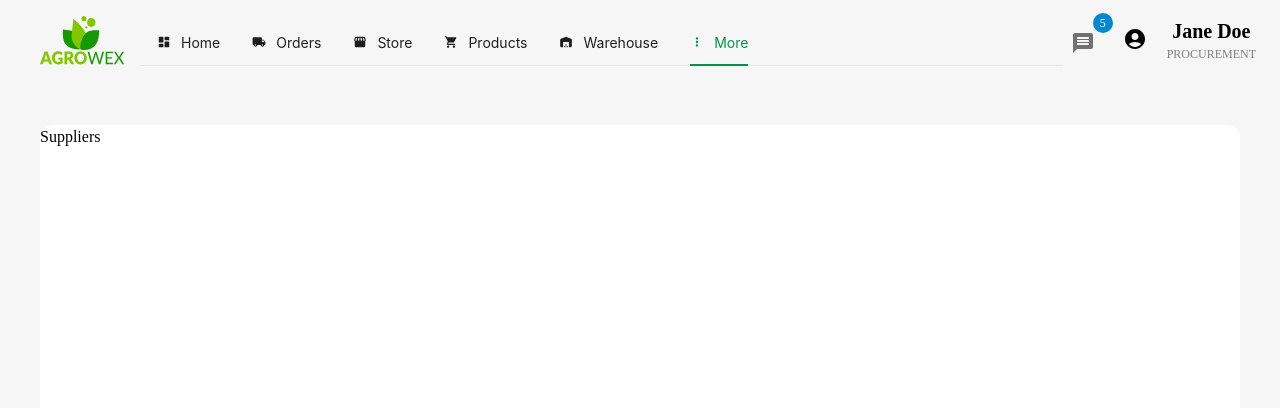
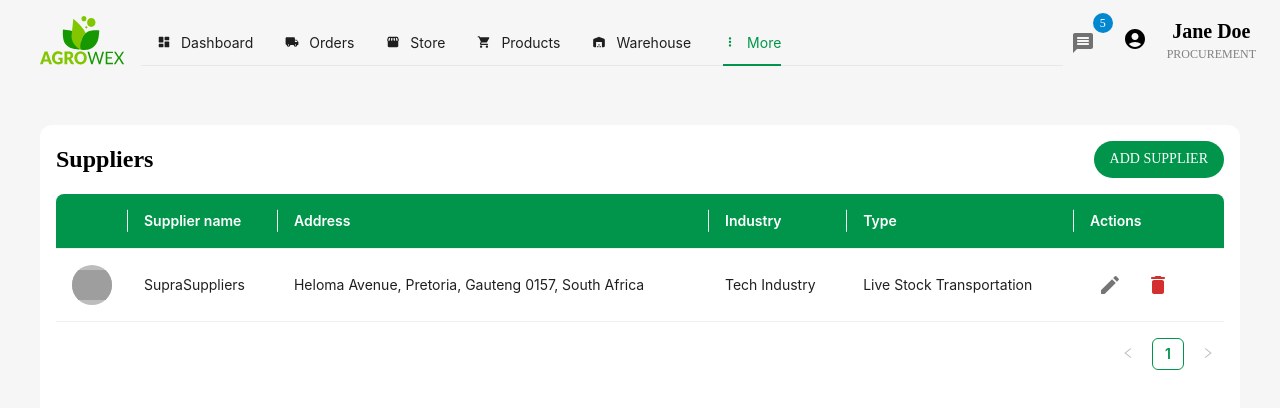
Before and after one commit to MatsumaKeketso/agrowex-cms, a React (Create React App) app: page /suppliers in a window 1280 px wide. Shown: the top 408 px of the page. Built offline with nearby package versions, Linux system fonts and the light colour scheme; grey boxes are pictures that could not be loaded; what @cubejs-client/core would draw is missing.

Commit message:
additional page updates

```diff
--- a/src/components/Layout.jsx
+++ b/src/components/Layout.jsx
@@ -141,7 +141,7 @@ const MenuAppBar = ({ links = [], active, onNavigate }) => {
       <Toolbar variant="dense" sx={{ alignItems: "center" }}>
         <Box
           sx={{
-            display: { xs: "block", sm: "block", md: "none", lg: "none" },
+            display: { xs: "block", sm: "block", md: "block", lg: "none" },
           }}
         >
           <IconButton
@@ -164,7 +164,7 @@ const MenuAppBar = ({ links = [], active, onNavigate }) => {
             direction={"row"}
             flex={1}
             sx={{
-              display: { xs: "none", sm: "none", md: "block", lg: "block" },
+              display: { xs: "none", sm: "none", md: "none", lg: "block" },
             }}
           >
             <ANTMenu
--- a/src/pages/Drivers.jsx
+++ b/src/pages/Drivers.jsx
@@ -18,7 +18,17 @@ import {
 const Drivers = () => {
   return (
     <Layout>
-
+       <Stack position={"relative"} flex={1} p={2} spacing={2}>
+        <Stack
+          position={"sticky"}
+          direction={"row"}
+          spacing={2}
+          alignItems={"center"}
+        >
+          <Typography variant="h5">Drivers</Typography>
+          <Box flex={1}></Box>
+        </Stack>
+      </Stack>
     </Layout>
   );
 }
--- a/src/pages/FAQs.jsx
+++ b/src/pages/FAQs.jsx
@@ -18,7 +18,17 @@ import {
 const FAQs = () => {
   return (
     <Layout>
-
+       <Stack position={"relative"} flex={1} p={2} spacing={2}>
+        <Stack
+          position={"sticky"}
+          direction={"row"}
+          spacing={2}
+          alignItems={"center"}
+        >
+          <Typography variant="h5">FAQs</Typography>
+          <Box flex={1}></Box>
+        </Stack>
+      </Stack>
     </Layout>
   );
 }
--- a/src/pages/Farms.jsx
+++ b/src/pages/Farms.jsx
@@ -18,7 +18,17 @@ import {
 const Farms = () => {
   return (
     <Layout>
-
+       <Stack position={"relative"} flex={1} p={2} spacing={2}>
+        <Stack
+          position={"sticky"}
+          direction={"row"}
+          spacing={2}
+          alignItems={"center"}
+        >
+          <Typography variant="h5">Farms</Typography>
+          <Box flex={1}></Box>
+        </Stack>
+      </Stack>
     </Layout>
   );
 }
--- a/src/pages/Market.jsx
+++ b/src/pages/Market.jsx
@@ -1,4 +1,3 @@
-
 import React from "react";
 import Layout from "../components/Layout";
 import {
@@ -18,9 +17,19 @@ import {
 const Market = () => {
   return (
     <Layout>
-
+      <Stack position={"relative"} flex={1} p={2} spacing={2}>
+        <Stack
+          position={"sticky"}
+          direction={"row"}
+          spacing={2}
+          alignItems={"center"}
+        >
+          <Typography variant="h5">Market</Typography>
+          <Box flex={1}></Box>
+        </Stack>
+      </Stack>
     </Layout>
   );
-}
+};
 
 export default Market;
--- a/src/pages/Messages.jsx
+++ b/src/pages/Messages.jsx
@@ -124,7 +124,7 @@ const Messages = () => {
               color="inherit"
               elevation={0}
               position="sticky"
-              sx={{ borderBottom: 1, borderColor: "divider" }}
+              sx={{ borderBottom: 1, borderColor: "divider", zIndex: 5 }}
             >
               <Stack direction={"row"} gap={2}>
                 <Tabs
@@ -150,16 +150,24 @@ const Messages = () => {
                 direction={"row"}
               >
                 <Stack width={400} height={"100%"} sx={{ overflowY: "auto" }}>
+                  <Input.Search placeholder="Search..." />
                   <List sx={{ height: "100%", overflowY: "auto" }}>
                     {inboxMessages.map((message, i) => {
                       return (
-                        <ListItem draggable key={i} divider dense>
-                          <ListItemAvatar>
-                            <Avatar>
-                              <MessageRounded />
-                            </Avatar>
-                          </ListItemAvatar>
+                        <ListItem
+                          draggable
+                          key={i}
+                          divider
+                          disablePadding
+                          dense
+                        >
                           <ListItemButton>
+                            <ListItemAvatar>
+                              <Avatar>
+                                <MessageRounded />
+                              </Avatar>
+                            </ListItemAvatar>
+
                             <ListItemText
                               primary={message.subject}
                               secondary={"Short Message..."}
--- a/src/pages/Reconcile.jsx
+++ b/src/pages/Reconcile.jsx
@@ -18,7 +18,17 @@ import {
 const Reconcile = () => {
   return (
     <Layout>
-
+       <Stack position={"relative"} flex={1} p={2} spacing={2}>
+        <Stack
+          position={"sticky"}
+          direction={"row"}
+          spacing={2}
+          alignItems={"center"}
+        >
+          <Typography variant="h5">Reconcile</Typography>
+          <Box flex={1}></Box>
+        </Stack>
+      </Stack>
     </Layout>
   );
 }
--- a/src/pages/Requests.jsx
+++ b/src/pages/Requests.jsx
@@ -15,7 +15,21 @@ import {
 } from "@mui/material";
 
 const Requests = () => {
-  return <Layout></Layout>;
+  return (
+    <Layout>
+      <Stack position={"relative"} flex={1} p={2} spacing={2}>
+        <Stack
+          position={"sticky"}
+          direction={"row"}
+          spacing={2}
+          alignItems={"center"}
+        >
+          <Typography variant="h5">Requests</Typography>
+          <Box flex={1}></Box>
+        </Stack>
+      </Stack>
+    </Layout>
+  );
 };
 
 export default Requests;
--- a/src/pages/Suppliers.jsx
+++ b/src/pages/Suppliers.jsx
@@ -1,4 +1,4 @@
-import React from "react";
+import React, { useState } from "react";
 import Layout from "../components/Layout";
 import {
   Avatar,
@@ -6,6 +6,8 @@ import {
   Button,
   ButtonBase,
   Divider,
+  Grid,
+  IconButton,
   Paper,
   Stack,
   Tab,
@@ -13,12 +15,147 @@ import {
   TextField,
   Typography,
 } from "@mui/material";
+import { Drawer, Form, Image, Input, Popconfirm, Select, Table } from "antd";
+import { DeleteRounded, EditRounded } from "@mui/icons-material";
 
 const Suppliers = () => {
+  const [open, setOpen] = useState(false);
+  const data = [
+    {
+      image:
+        "https://firebasestorage.googleapis.com/v0/b/agrowex.appspot.com/o/driverImgs%2F1624967280734?alt=media&token=cce0e2d1-413f-4333-9227-6c3ede70d853",
+      supplierName: "SupraSuppliers",
+      address: "Heloma Avenue, Pretoria, Gauteng 0157, South Africa",
+      industry: "Tech Industry",
+      type: "Live Stock Transportation",
+    },
+  ];
+  const columns = [
+    {
+      title: "",
+      width: 70,
+      key: "image",
+      render: (record) => {
+        console.log(record);
+        return (
+          <Avatar>
+            <Image style={{ objectFit: "cover" }} src={record.image} />
+          </Avatar>
+        );
+      },
+    },
+    {
+      title: "Supplier name",
+      dataIndex: "supplierName",
+      key: "supplierName",
+    },
+    {
+      title: "Address",
+      dataIndex: "address",
+      key: "address",
+    },
+    {
+      title: "Industry",
+      dataIndex: "industry",
+      key: "industry",
+    },
+    {
+      title: "Type",
+      dataIndex: "type",
+      key: "type",
+    },
+    {
+      title: "Actions",
+      key: "operation",
+      width: 150,
+      fixed: "right",
+      render: (record) => {
+        return (
+          <Stack direction={"row"} gap={1}>
+            <IconButton>
+              <EditRounded />
+            </IconButton>
+            <Popconfirm
+              title="Delete the Supplier"
+              description="Are you sure to delete this Supplier?"
+              okText="Yes"
+              cancelText="No"
+            >
+              <IconButton color="error">
+                <DeleteRounded />
+              </IconButton>
+            </Popconfirm>
+          </Stack>
+        );
+      },
+    },
+  ];
   return (
     <Layout>
-      <Stack>
-        <Typography>Suppliers</Typography>
+      <Drawer open={open} onClose={() => setOpen(false)} title="Add Supplier">
+        <Stack gap={1}>
+          <Form layout="vertical">
+            <Stack gap={1}>
+              <Divider>Add Supplier Type or Industry</Divider>
+              <Form.Item label="Supplier Type or Industry">
+                <Select
+                  options={[
+                    { value: "type", label: "Type" },
+                    { value: "industry", label: "Industry" },
+                  ]}
+                />
+              </Form.Item>
+              <Divider>Supplier Details</Divider>
+
+              <Form.Item label="Type">
+                <Select
+                  options={[
+                    { value: "vendor", label: "Vendor" },
+                    { value: "service-provider", label: "Service Provider" },
+                    {
+                      value: "service-provider",
+                      label: "Livestock Transportaion",
+                    },
+                    { value: "service-provider", label: "Soil Health" },
+                    { value: "service-provider", label: "Supplier" },
+                  ]}
+                />
+              </Form.Item>
+
+              <Form.Item label="Add Supplier Type or Industry">
+                <Input />
+              </Form.Item>
+
+              <Form.Item label="Add Supplier Type or Industry">
+                <Input />
+              </Form.Item>
+
+              <Form.Item label="Add Supplier Type or Industry">
+                <Input />
+              </Form.Item>
+
+              <Form.Item label="Add Supplier Type or Industry">
+                <Input />
+              </Form.Item>
+              <Button variant="contained">Submit</Button>
+            </Stack>
+          </Form>
+        </Stack>
+      </Drawer>
+      <Stack position={"relative"} flex={1} p={2} spacing={2}>
+        <Stack
+          position={"sticky"}
+          direction={"row"}
+          spacing={2}
+          alignItems={"center"}
+        >
+          <Typography variant="h5">Suppliers</Typography>
+          <Box flex={1}></Box>
+          <Button variant="contained" onClick={() => setOpen(true)}>
+            Add Supplier
+          </Button>
+        </Stack>
+        <Table columns={columns} dataSource={data} />
       </Stack>
     </Layout>
   );
--- a/src/services/navigation/navigationSlice.js
+++ b/src/services/navigation/navigationSlice.js
@@ -8,7 +8,7 @@ const oldMenu = {
 const initialState = {
   links: [
     // follow ANTD menu structure
-    { label: "Home", key: "home", icon: getNavIcon("home") },
+    { label: "Dashboard", key: "home", icon: getNavIcon("home") },
     { label: "Orders", key: "orders", icon: getNavIcon("orders") },
     { label: "Store", key: "store", icon: getNavIcon("store") },
     { label: "Products", key: "products", icon: getNavIcon("products") },
```
Also changed, not shown: src/pages/Orders.jsx (+15 -7 lines).
